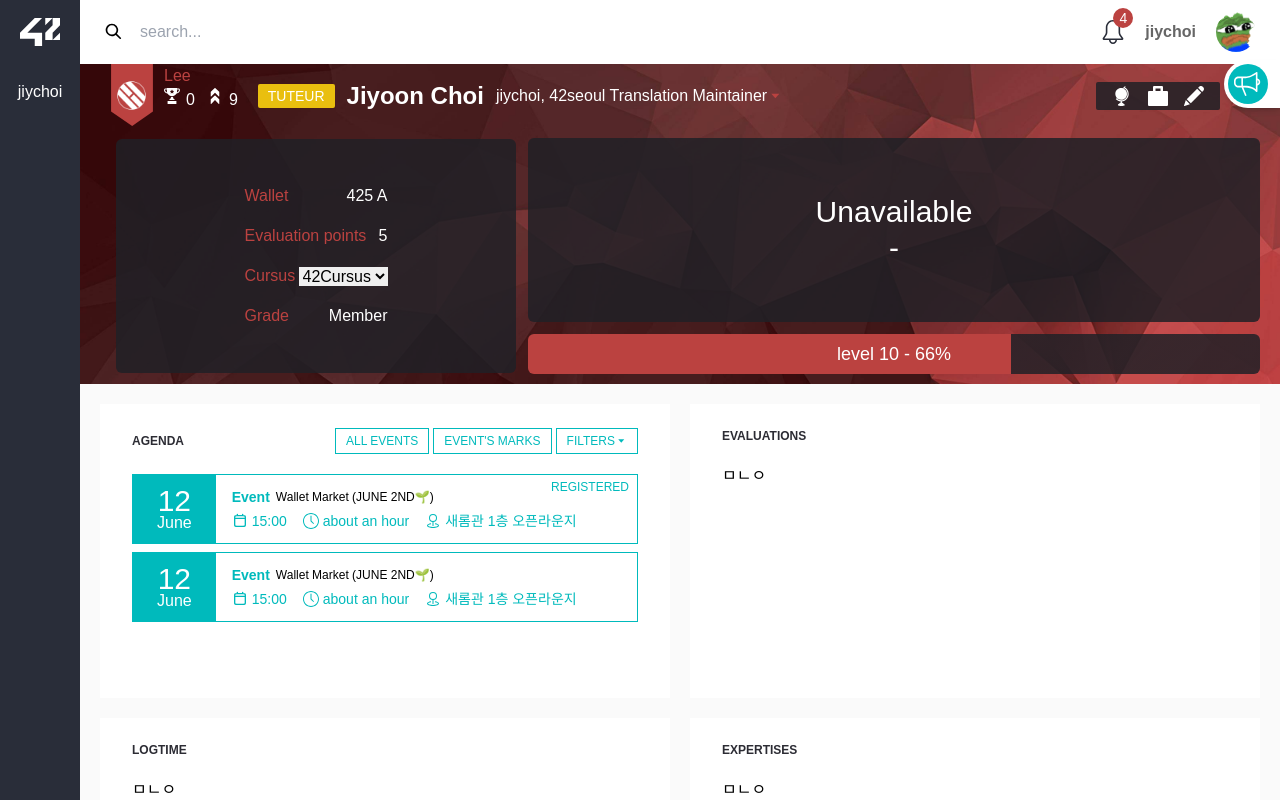
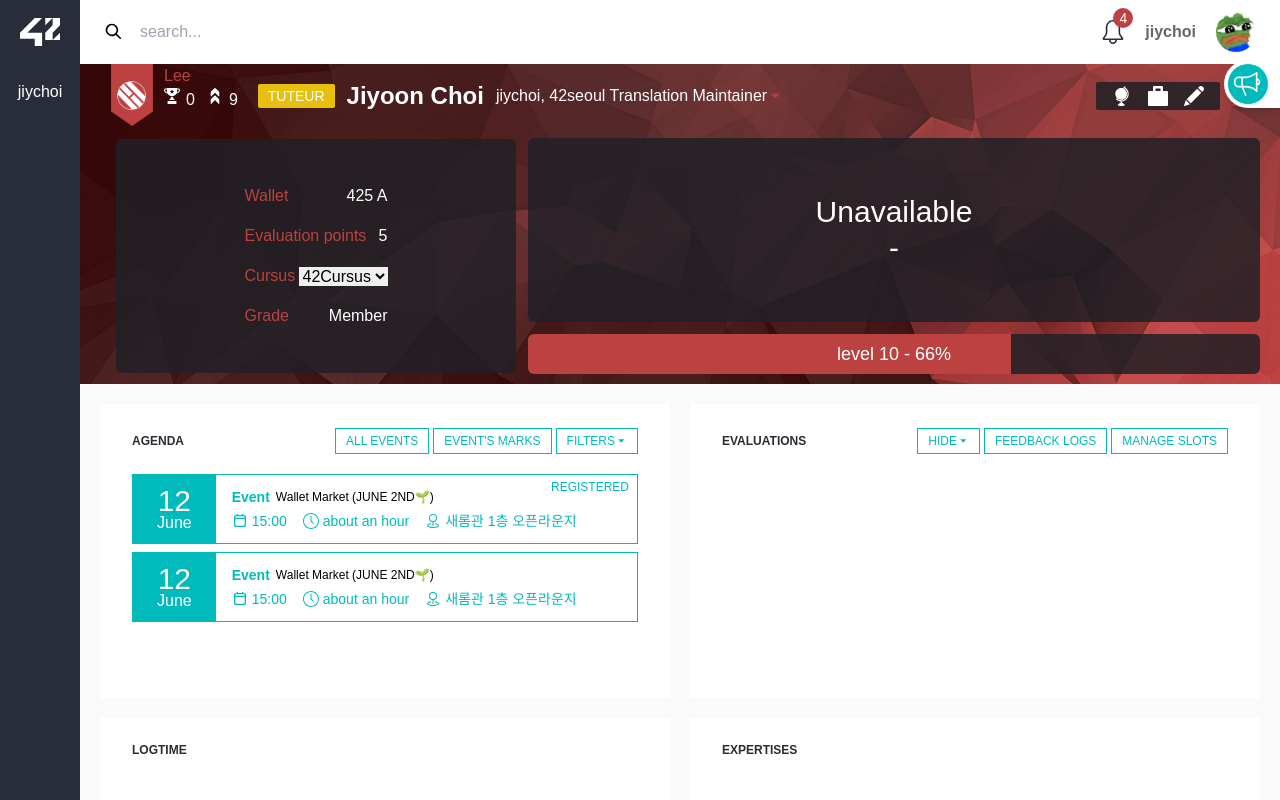
Before and after one commit to chichoon/taeilwind, a Next.js app: page /main in a window 1280 px wide. Built offline with nearby package versions, Linux system fonts and the light colour scheme; a web font is replaced by a local one.

Commit message:
feat: :sparkles: evaluation 섹션 버튼들 추가

```diff
--- a/src/components/MainComponent/index.tsx
+++ b/src/components/MainComponent/index.tsx
@@ -2,14 +2,20 @@
 import { ElementLayout } from "./ElementLayout";
 
 export const MainComponent = () => {
-  const btnList = [
+  const agendaButtonList = [
     { title: "ALL EVENTS" },
     { title: "EVENT'S MARKS" },
     { title: "FILTERS", isDropdown: true },
   ];
+
+  const evaluationButtonList = [
+    { title: "HIDE", isDropdown: true },
+    { title: "FEEDBACK LOGS" },
+    { title: "MANAGE SLOTS" },
+  ];
   return (
     <div className="flex-1 grid grid-cols-2 p-5 gap-5 bg-background">
-      <ElementLayout title="AGENDA" sideButtonList={btnList}>
+      <ElementLayout title="AGENDA" sideButtonList={agendaButtonList}>
         <>
           <AgendaLayout
             date={12}
@@ -30,14 +36,14 @@
           />
         </>
       </ElementLayout>
-      <ElementLayout title="EVALUATIONS">
-        <span>ㅁㄴㅇ</span>
+      <ElementLayout title="EVALUATIONS" sideButtonList={evaluationButtonList}>
+        <></>
       </ElementLayout>
       <ElementLayout title="LOGTIME">
-        <span>ㅁㄴㅇ</span>
+        <></>
       </ElementLayout>
       <ElementLayout title="EXPERTISES">
-        <span>ㅁㄴㅇ</span>
+        <></>
       </ElementLayout>
     </div>
   );
```
